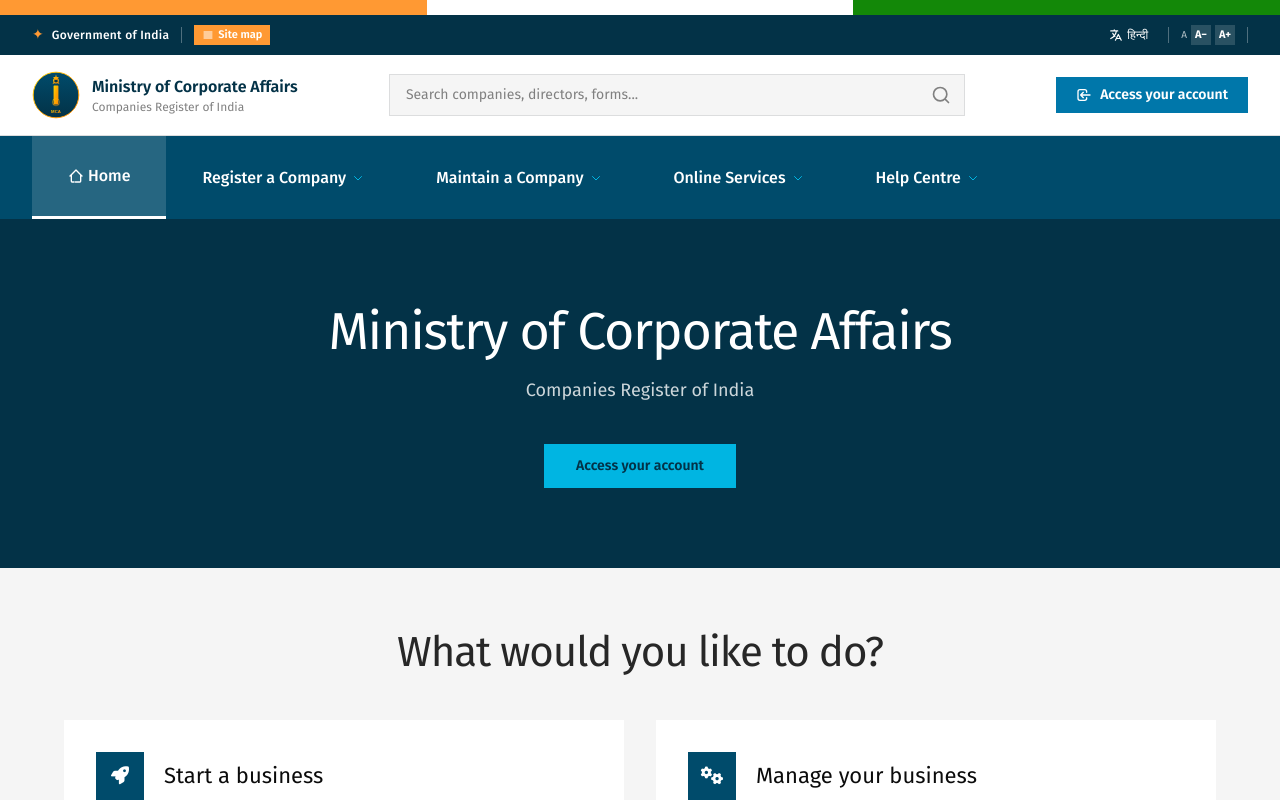
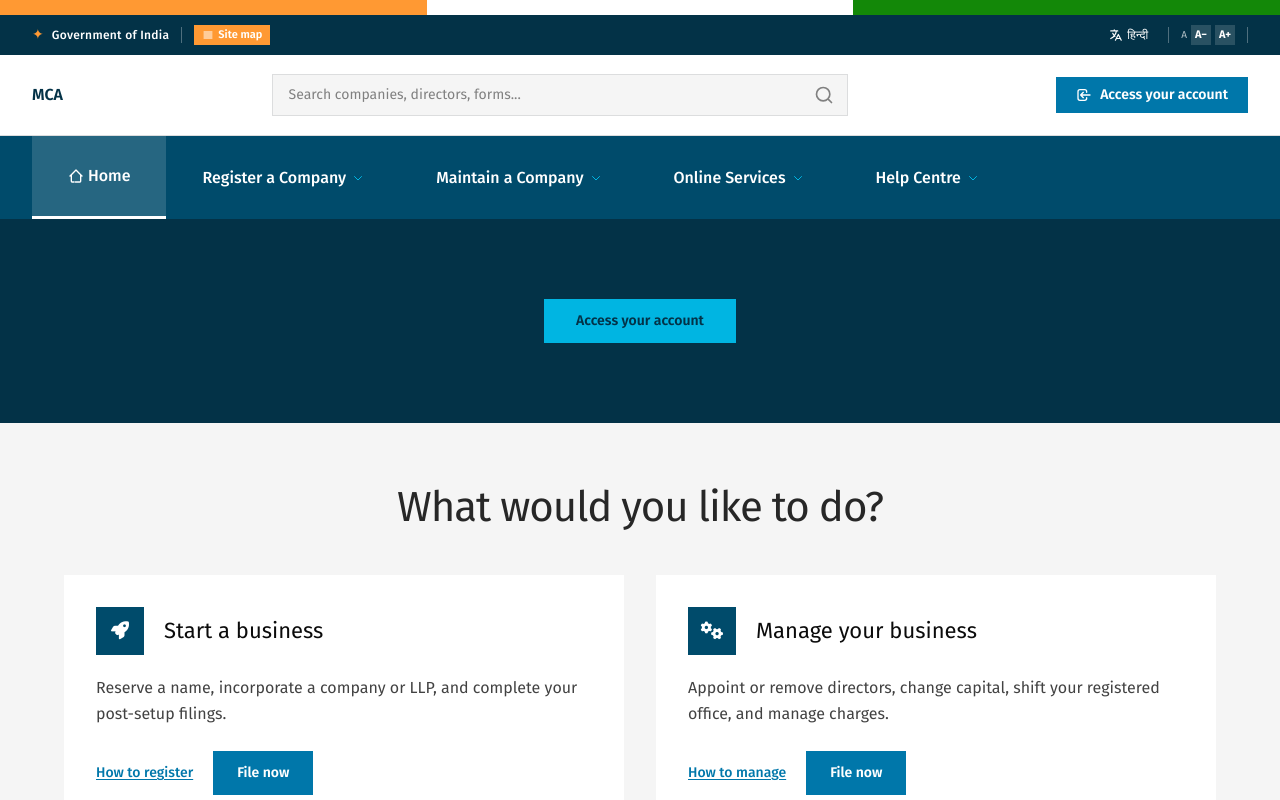
Before and after one commit to AXEUS5346/bwmi, a React (Vite) app: page / in a window 1280 px wide. Shown: the top 800 px of the page. Built offline with nearby package versions, Linux system fonts and the light colour scheme.

Commit message:
Remove MCA logo and tagline from header and hero section

```diff
--- a/src/components/Header.jsx
+++ b/src/components/Header.jsx
@@ -94,11 +94,7 @@
         <div className="max-w-[79rem] mx-auto px-4 sm:px-6 flex items-center justify-between h-16 sm:h-20 gap-4">
           {/* Left: Logo + Title */}
           <Link to="/" className="flex items-center gap-3 shrink-0">
-            <img src="/images/mca_logo.svg" alt="MCA Logo" className="h-10 w-10 sm:h-12 sm:w-12" />
-            <div className="flex flex-col justify-center">
-              <span className="text-sm sm:text-base font-semibold text-nzDarkTeal leading-tight">Ministry of Corporate Affairs</span>
-              <span className="text-[10px] sm:text-xs text-nzMuted leading-tight">Companies Register of India</span>
-            </div>
+            <span className="text-sm sm:text-base font-semibold text-nzDarkTeal">MCA</span>
           </Link>
 
           {/* Center: Search Bar */}
--- a/src/pages/Home.jsx
+++ b/src/pages/Home.jsx
@@ -59,14 +59,8 @@
           1. HERO SECTION — nzDarkTeal background
          ═══════════════════════════════════════════════════════════════════ */}
       <section className="bg-nzDarkTeal py-16 md:py-20" aria-label="MCA Register">
-        <div className="max-w-4xl mx-auto px-4 text-center">
-          <h1 className="text-white font-[200] text-4xl md:text-[52px] leading-tight mb-3 tracking-tight">
-            Ministry of Corporate Affairs
-          </h1>
-          <p className="text-white/80 text-lg mb-10 font-light">
-            Companies Register of India
-          </p>
-          {!isAuthenticated && (
+      <div className="max-w-4xl mx-auto px-4 text-center">
+        {!isAuthenticated && (
             <Link
               to="/login"
               className="inline-block bg-nzCyan text-nzDarkTeal font-semibold text-sm px-8 py-3 hover:bg-white transition-colors"
```
